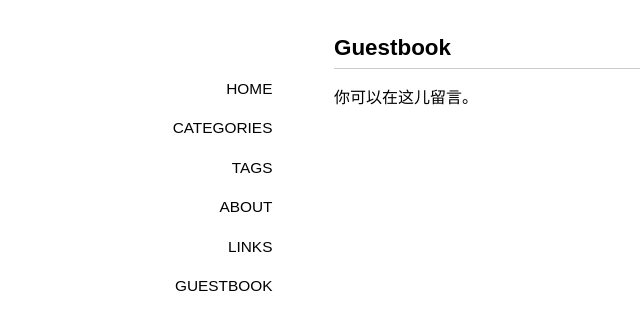
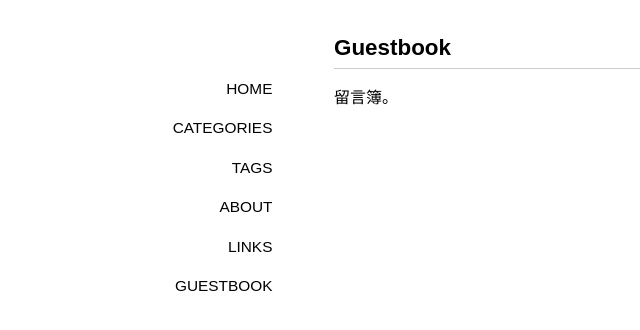
Before and after one commit to ohmyfish/ohmyfish.github.io, a Jekyll site: the page built from guestbook/index.md, in a window 1280 px wide. Shown: the top 330 px of the page, without its empty margins (6-646 px from the left). Built offline with Jekyll 4.4.1, drawn with Linux system fonts in a browser that asks for light colours; nearby versions of some CDN libraries; some web fonts are replaced; library files that are not in the unit come from our copies; comment, search, counter and statistics services are not loaded.

```diff
--- a/guestbook/index.md
+++ b/guestbook/index.md
@@ -6,4 +6,4 @@ comments: yes
 
 
 
-你可以在这儿留言。
+留言簿。
```
